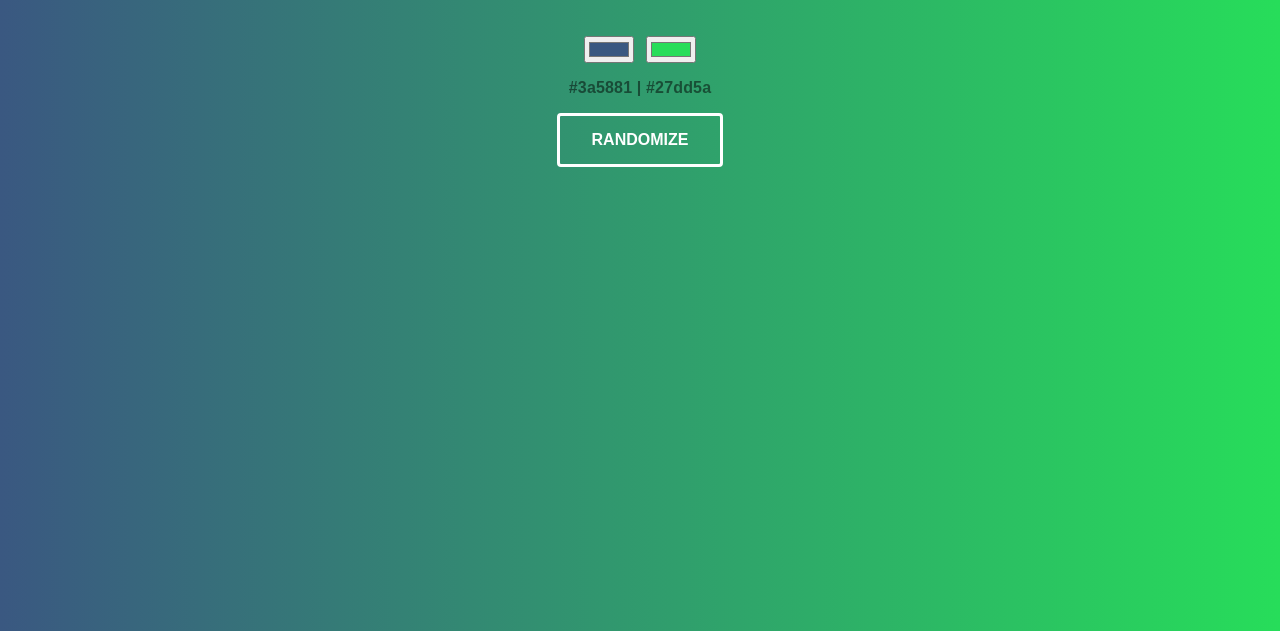
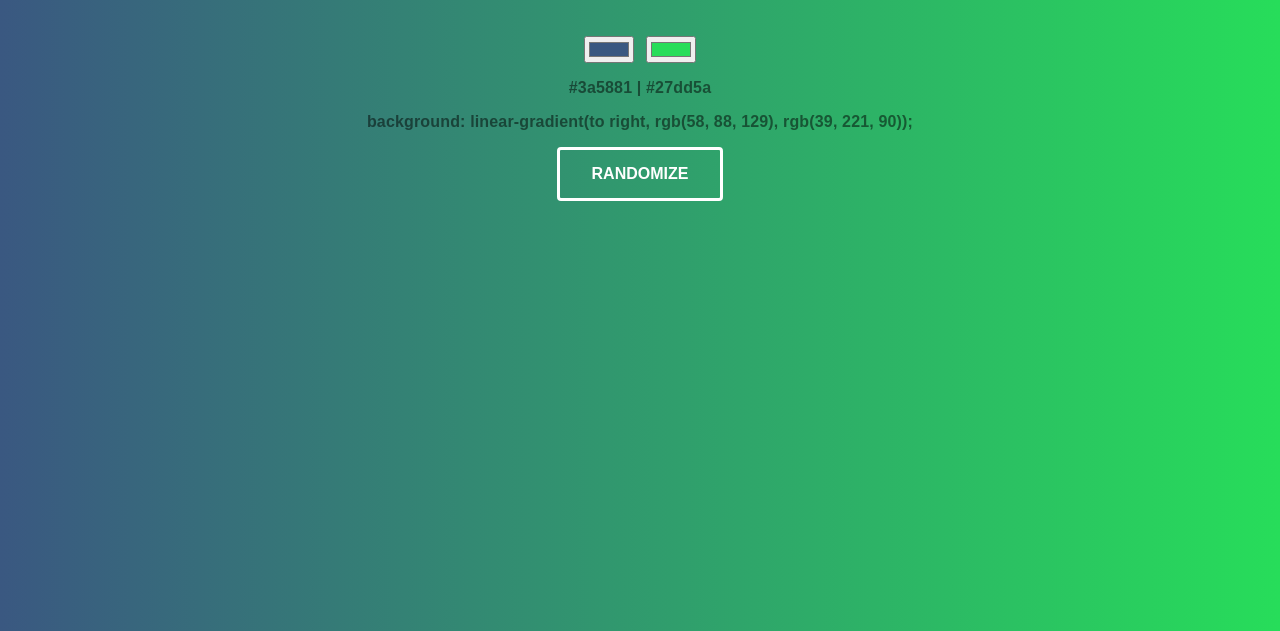
Before and after one commit to ecortesg/background-generator, a plain HTML site: page index.html in a window 1280 px wide. Both pictures are taken after a click on the button "RANDOMIZE". Shown: the part 169-800 px from the top of the page. Drawn offline with Linux system fonts and the light colour scheme.

Commit message:
Added css background code

```diff
--- a/index.html
+++ b/index.html
@@ -6,10 +6,11 @@
 </head>
 <body id="gradient">
 	<h1>Background Generator</h1>
-	<input class="color1" type="color" name="color1" value="#ff0000">
-	<input class="color2" type="color" name="color2" value="#0000ff">
-	<h3>#ff0000 | #0000ff</h3>
-	<button>RANDOMIZE</button>
+	<input id="color1" type="color" name="color1" value="#ff0000">
+	<input id="color2" type="color" name="color2" value="#0000ff">
+	<h3 id="hex">#ff0000 | #0000ff</h3>
+	<h3 id="css">background: linear-gradient(to right, red , blue);</h3>
+	<button id="randomize">RANDOMIZE</button>
 	<script type="text/javascript" src="script.js"></script>
 </body>
 </html>
--- a/script.js
+++ b/script.js
@@ -1,8 +1,9 @@
-let css = document.querySelector("h3");
-let color1 = document.querySelector(".color1");
-let color2 = document.querySelector(".color2");
+let hex = document.getElementById("hex");
+let css = document.getElementById("css");
+let color1 = document.getElementById("color1");
+let color2 = document.getElementById("color2");
 let body = document.getElementById("gradient");
-let btn = document.querySelector("button");
+let btn = document.getElementById("randomize");
 
 function setGradient(color1, color2) {
 	body.style.background =
@@ -12,7 +13,8 @@ function setGradient(color1, color2) {
 	+ color2
 	+ ")";
 
-	css.textContent = color1 + " | " + color2;
+	hex.textContent = color1 + " | " + color2;
+	css.textContent = "background: " + body.style.background + ";";
 }
 
 function randomColor() {
```
